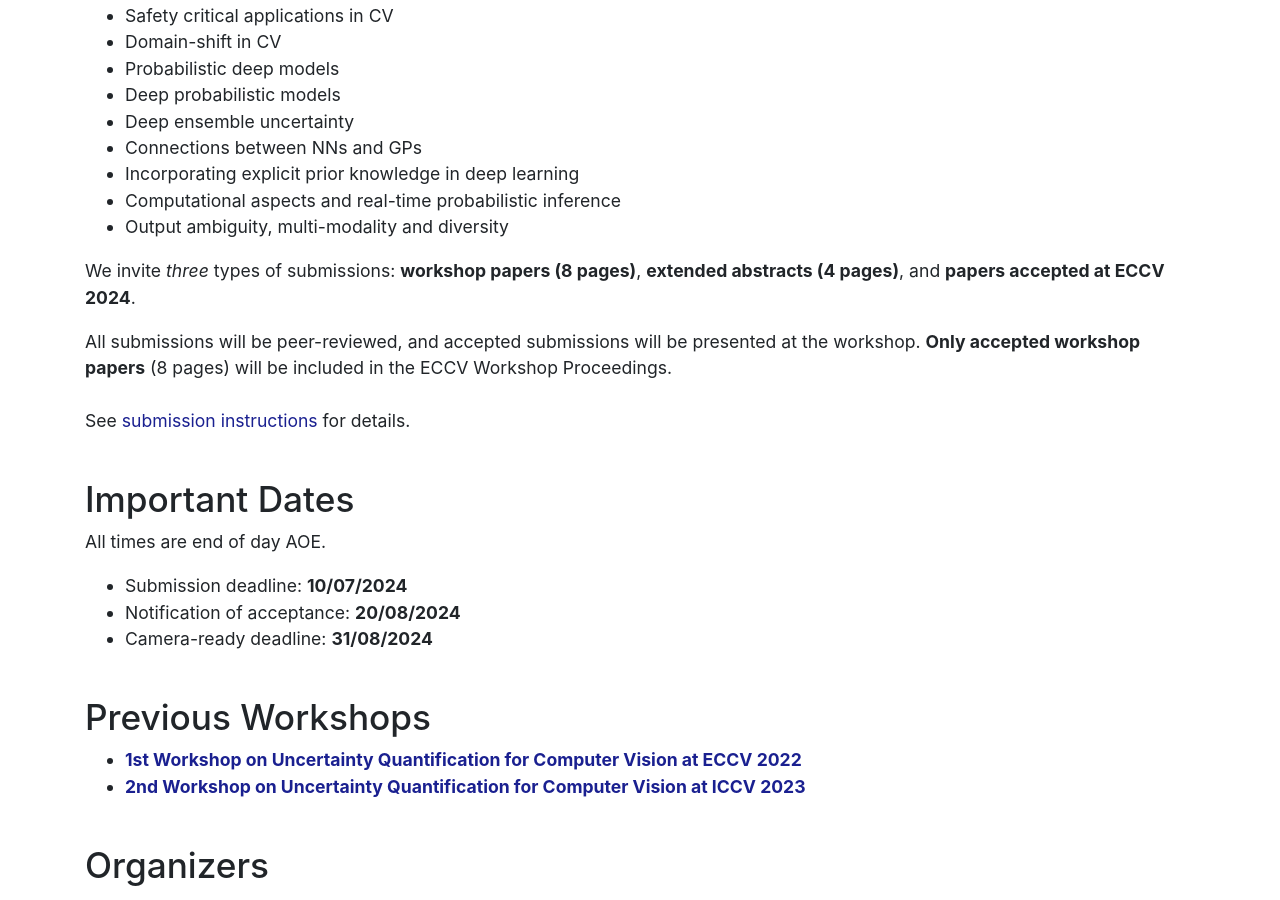
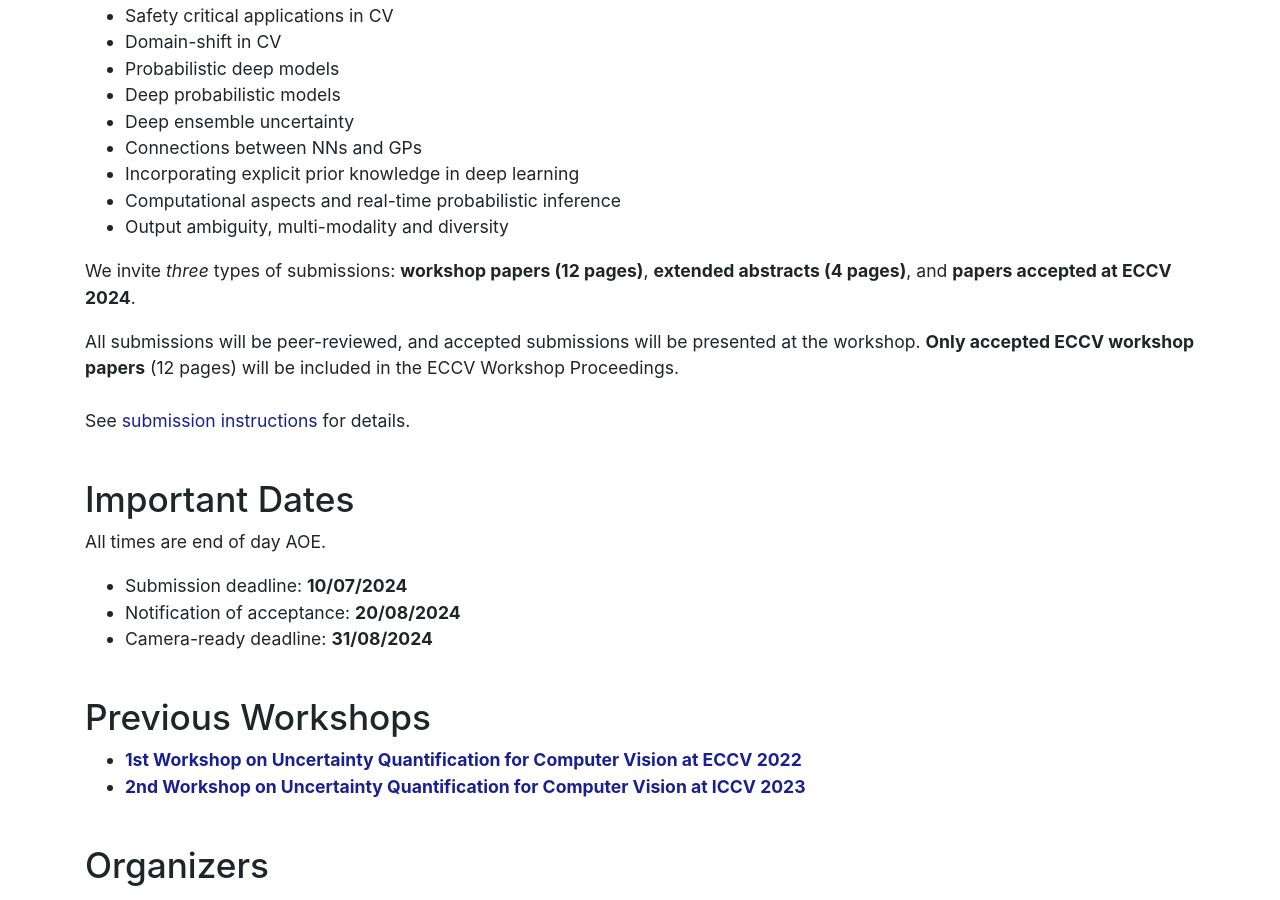
Before and after one commit to Uncertainty-CV/2024, a Jekyll site: the page built from index.html, in a window 1280 px wide and 900 px high, scrolled down 2300 px. Built offline with Jekyll 4.4.1, drawn with Linux system fonts in a browser that asks for light colours.

Commit message:
Updated to 12 pages instead of 8 to follow ECCV standard

```diff
--- a/index.html
+++ b/index.html
@@ -68,9 +68,9 @@ The workshop will happen in person at the MiCo in Milan. Exact location will be
   <li>Output ambiguity, multi-modality and diversity</li>
 </ul>
 
-<p>We invite <i>three</i> types of submissions: <b>workshop papers (8 pages)</b>, <b>extended abstracts (4 pages)</b>, and <b>papers accepted at ECCV 2024</b>.</p>
+<p>We invite <i>three</i> types of submissions: <b>workshop papers (12 pages)</b>, <b>extended abstracts (4 pages)</b>, and <b>papers accepted at ECCV 2024</b>.</p>
 
-<p>All submissions will be peer-reviewed, and accepted submissions will be presented at the workshop. <b>Only accepted workshop papers</b> (8 pages) will be included in the ECCV Workshop Proceedings.
+<p>All submissions will be peer-reviewed, and accepted submissions will be presented at the workshop. <b>Only accepted ECCV workshop papers</b> (12 pages) will be included in the ECCV Workshop Proceedings.
 <br/>
 <br/>
 See <a href="/2024/cfp">submission instructions</a> for details.</p>
```
Also changed, not shown: _pages/cfp.md (+1 -1 lines).
